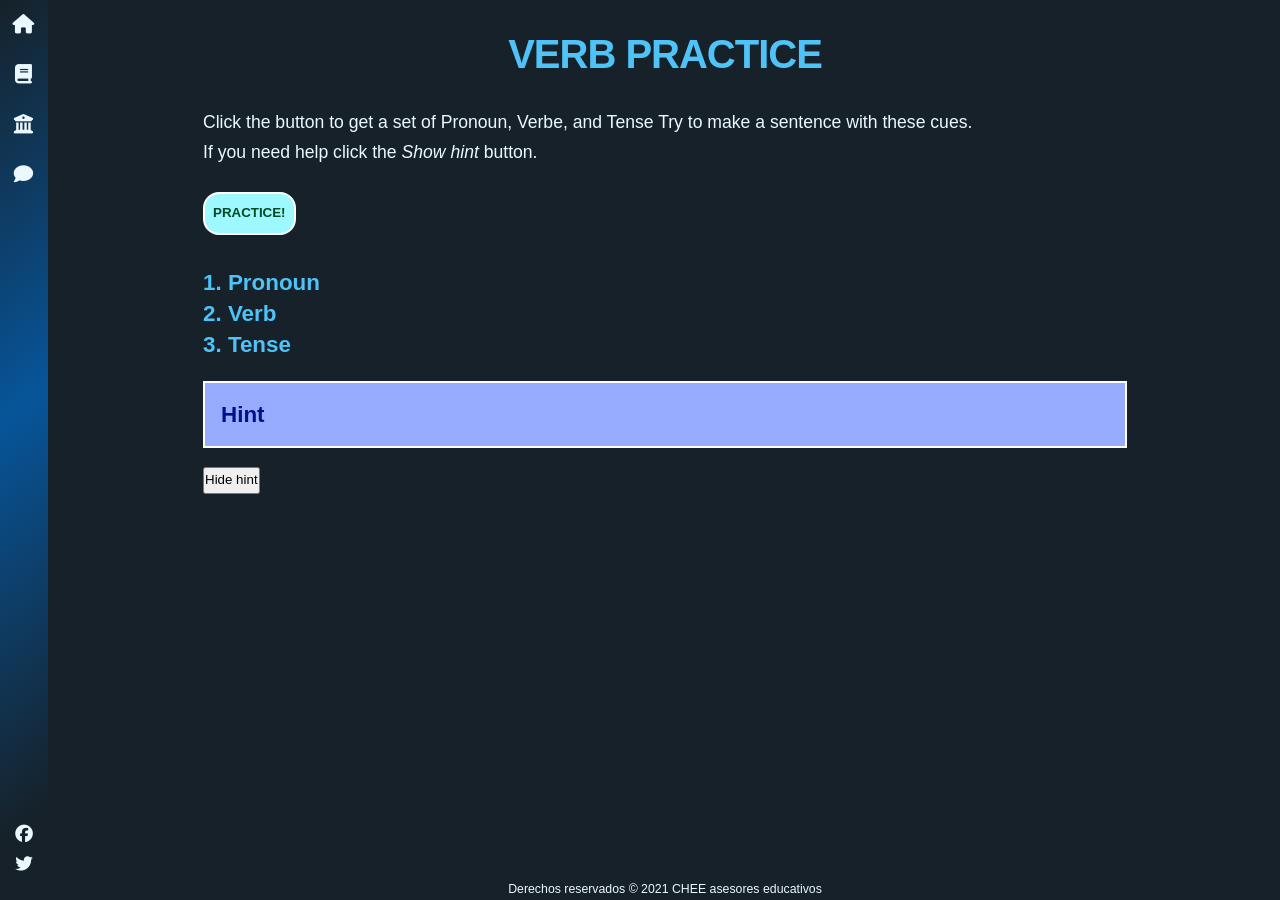
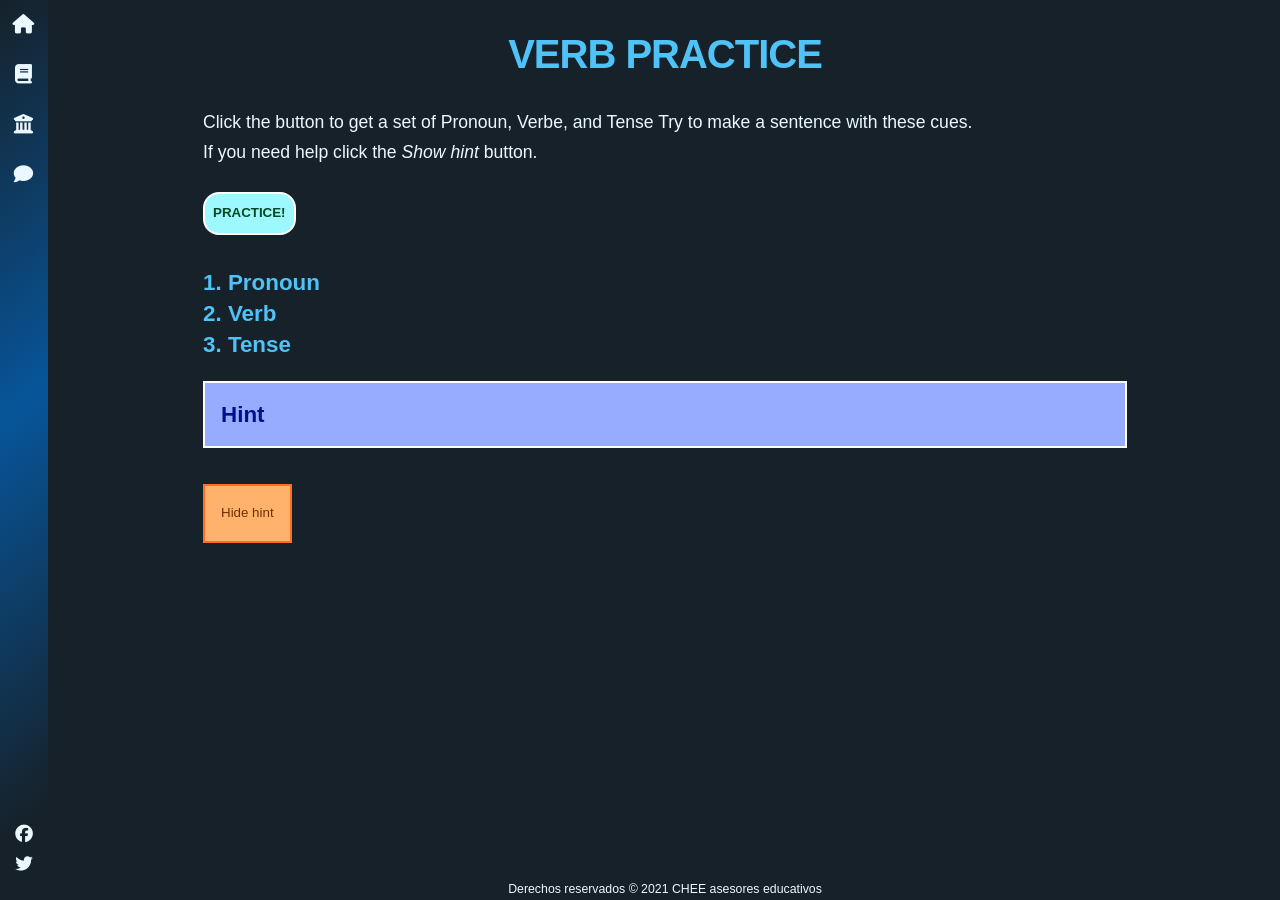
Before and after one commit to camachevaz/ESL, a Jekyll site: the page built from _posts/2021-12-14-verbos.markdown, in a window 1280 px wide. Built offline with Jekyll 4.4.1, drawn with Linux system fonts in a browser that asks for light colours; nearby versions of some CDN libraries; some web fonts are replaced.

Commit message:
Update styles.scss

```diff
--- a/assets/styles/styles.scss
+++ b/assets/styles/styles.scss
@@ -24,8 +24,11 @@ margin: 1.5rem 0 2rem;}
 #verb, #pronoun, #tense{text-transform: uppercase !important;
 font-size: 1.5rem;}
 
+#hint, #toggle{padding: 1rem;
+margin: 1.25rem 0 1rem 0;}
 #hint{border: solid 2px #ffffff;
 background: #97acff;
-color: #00108b;
-padding: 1rem;
-margin: 1.25rem 0 1rem 0;}
+color: #00108b;}
+#toggle{border: solid 2px #ff6f22;
+background: #ffb26b;
+color: #722e00;}
```
